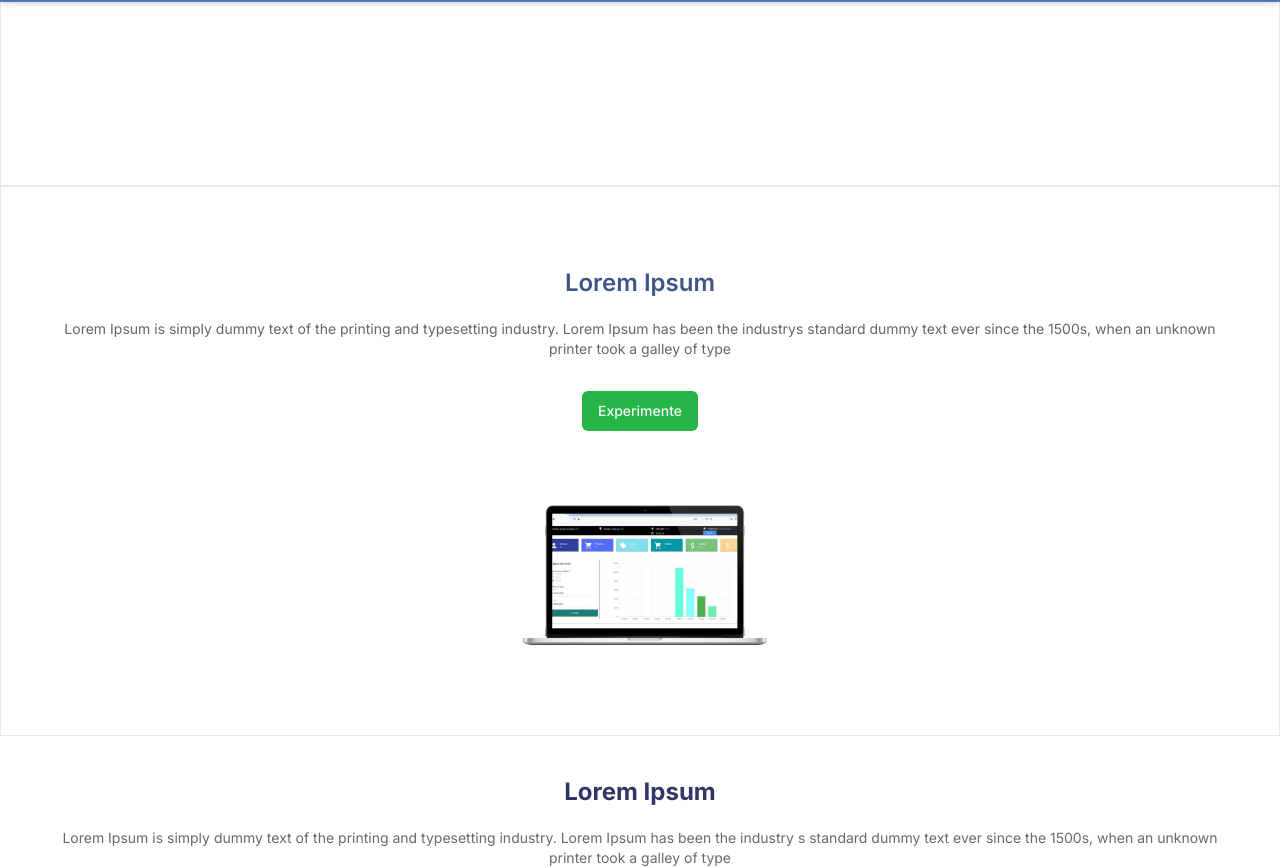
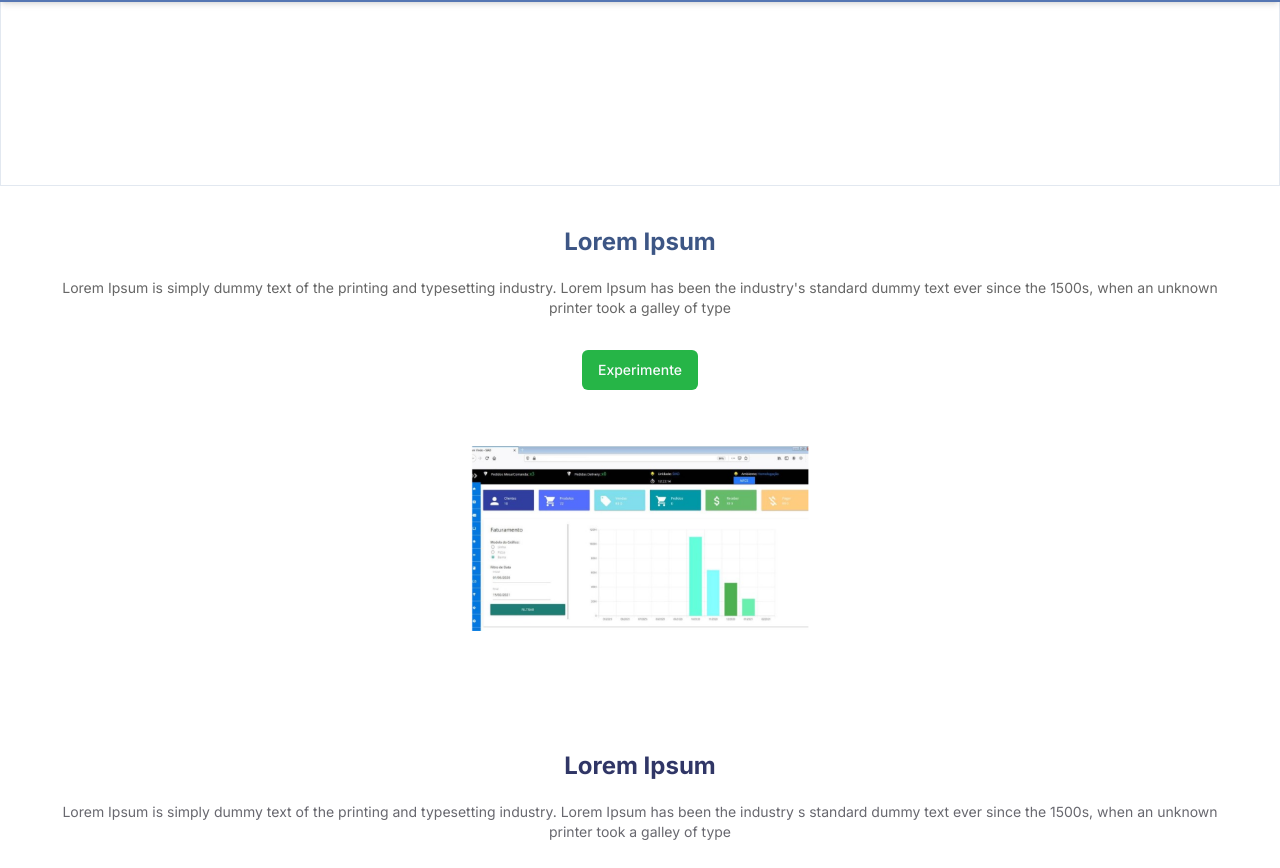
Before and after one commit to EvaldoFerreiraMoreira/site-siad, a Next.js app: page / in a window 1280 px wide. Shown: the part 798-1666 px from the top of the page. Built offline with nearby package versions, Linux system fonts and the light colour scheme.

Commit message:
fix: BannerRight component with dinamic title,description, image and color

```diff
--- a/src/app/(Home)/components/BannerRight.tsx
+++ b/src/app/(Home)/components/BannerRight.tsx
@@ -1,28 +1,44 @@
 import { Button } from "@/components/ui/button";
+import { Description } from "@radix-ui/react-dialog";
 import Image from "next/image";
 
-const BannerRight = () => {
+import Link from "next/link";
+
+interface BannerRightProps {
+    title: String,
+    description: String,
+    img: String,
+    colortitle: String,
+    colordescription: String,
+    button: String
+}
+
+const BannerRight = ({ title, description, img, colortitle, colordescription, button }: BannerRightProps) => {
+
+    const imagem = "/" + img;
+    const colortitle2 = "#" + colortitle;
+    const colordescription2 = "#" + colordescription;
+
+
     return (
-    <div className="flex flex-col text-center text-[#666666]">
-        <div className="font-semibold text-2xl mt-10">
-        <h1 className="text-[#3D5685]">Lorem Ipsum</h1>
+        <div>
+            <div className="flex flex-col text-center" style={{ color: colordescription2 }}>
+                <h1 className="font-bold text-2xl" style={{ color: colortitle2 }}>{title}</h1>
 
+                <p className="text-sm mt-5 ">{description}</p>
             </div>
-       <div className="text-sm mt-5 ">
 
-        <p>Lorem Ipsum is simply dummy text of the printing and
-             typesetting industry. Lorem Ipsum has been the industrys
-             standard dummy text ever since the 1500s, when an unknown printer took a galley of type </p>
+            <div className="flex justify-center mt-8">
+                <Link href="/planos">
+                    <Button className="bg-[#26B547]">
+                        {button}
+                    </Button>
+                </Link>
             </div>
-    <div className="flex justify-center mt-8">
-        <Button className="bg-[#26B547]">
-            Experimente
-        </Button>
-    </div>
-    <div className="flex mt-10 h-56 justify-center">
+            <div className="flex mt-14 h-56 justify-center">
                 <Image
-            src="/PC-01.png"
-            alt="Compiuter"
+                    src={imagem}
+                    alt="Imagem"
                     width={0}
                     height={0}
                     sizes="100vw"
@@ -36,4 +52,4 @@ const BannerRight = () => {
     );
 }
 
-export default BannerRight ;
+export default BannerRight;
--- a/src/app/(Home)/page.tsx
+++ b/src/app/(Home)/page.tsx
@@ -11,14 +11,14 @@ export default function Home() {
       <div className="border h-96">
 
       </div>
-      <div className="flex w-full p-10  border  ">
-      <BannerRight/>
+      <div className="flex w-full p-10">
+        <BannerRight button={"Experimente"} img={"IMG-01.png"} description={"Lorem Ipsum is simply dummy text of the printing and typesetting industry. Lorem Ipsum has been the industry's standard dummy text ever since the 1500s, when an unknown printer took a galley of type "} title={"Lorem Ipsum"} colortitle={"3D5685"} colordescription={"666666"} />
       </div>
       <div className="flex w-full p-10">
-          <BannerLeft />
+        <BannerLeft />
       </div>
-      <div className="border bg-[#3D5685] h-96">
-
+      <div className="flex w-full p-10  bg-[#3D5685] ">
+        <BannerRight button={"Experimente"} img={"IMG-01.png"} description={"Lorem Ipsum is simply dummy text of the printing and typesetting industry. Lorem Ipsum has been the industry's standard dummy text ever since the 1500s, when an unknown printer took a galley of type "} title={"Lorem Ipsum"} colortitle={"FFFFFF"} colordescription={"FFFFFF"} />
       </div>
       <div className="border bg-[#3D5685] h-96">
 
```
Lines whose indentation alone changed are shown as unchanged.
